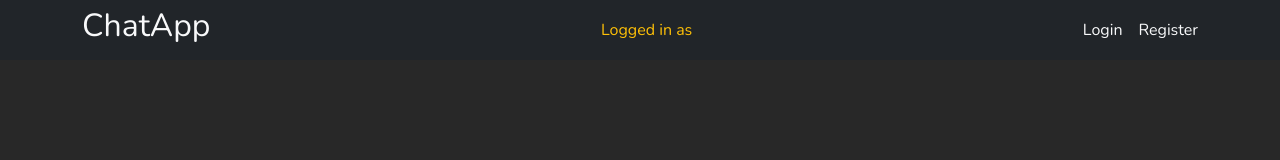
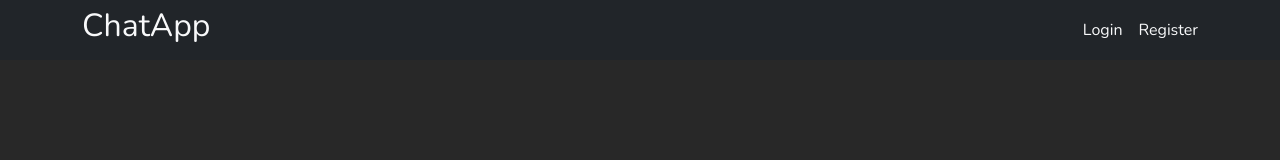
Before and after one commit to tranvu000/chat-app, a React (Vite) app in the folder client/: page /register in a window 1280 px wide. Shown: the top 160 px of the page. Built offline with nearby package versions, Linux system fonts and the light colour scheme.

Commit message:
ui-logout-user

```diff
--- a/client/src/components/NavBar.jsx
+++ b/client/src/components/NavBar.jsx
@@ -4,7 +4,7 @@
 import { AuthContext } from "../context/AuthContext";
 
 const NavBar = () => {
-  const { user } = useContext(AuthContext);
+  const { user, logoutUser } = useContext(AuthContext);
 
   return (
     <Navbar bg="dark" className="mb-4" style={{ height: "3.75rem" }}>
@@ -14,15 +14,28 @@
             ChatApp
           </Link>
         </h2>
+        {user && (
           <span className="text-warning">Logged in as {user?.name}</span>
+        )}
         <Nav>
           <Stack direction="horizontal" gap={3}>
+            {user && (
+              <>
+                <Link onClick={() => logoutUser()} to="/login" className="link-light text-decoration-none">
+                  Logout
+                </Link>
+              </>
+            )}
+            {!user && (
+              <>
                 <Link to="/login" className="link-light text-decoration-none">
                   Login
                 </Link>
                 <Link to="/register" className="link-light text-decoration-none">
                   Register
                 </Link>
+              </>
+            )}
           </Stack>
         </Nav>
       </Container>
--- a/client/src/context/AuthContext.jsx
+++ b/client/src/context/AuthContext.jsx
@@ -12,7 +12,7 @@
     email: '',
     password: ''
   });
-console.log(user);
+
   useEffect(() => {
     const user = localStorage.getItem("User");
 
@@ -41,6 +41,11 @@
     setUser(response);
   }, [registerInfo]);
 
+  const logoutUser = useCallback(() => {
+    localStorage.removeItem("User");
+    setUser(null);
+  },[]);
+
   return (
     <AuthContext.Provider
       value={{
@@ -49,7 +54,8 @@
         updateRegisterInfo,
         registerUser,
         registerError,
-        isRegisterLoading
+        isRegisterLoading,
+        logoutUser
       }}
     >
       {children}
```
Lines whose indentation alone changed are shown as unchanged.
